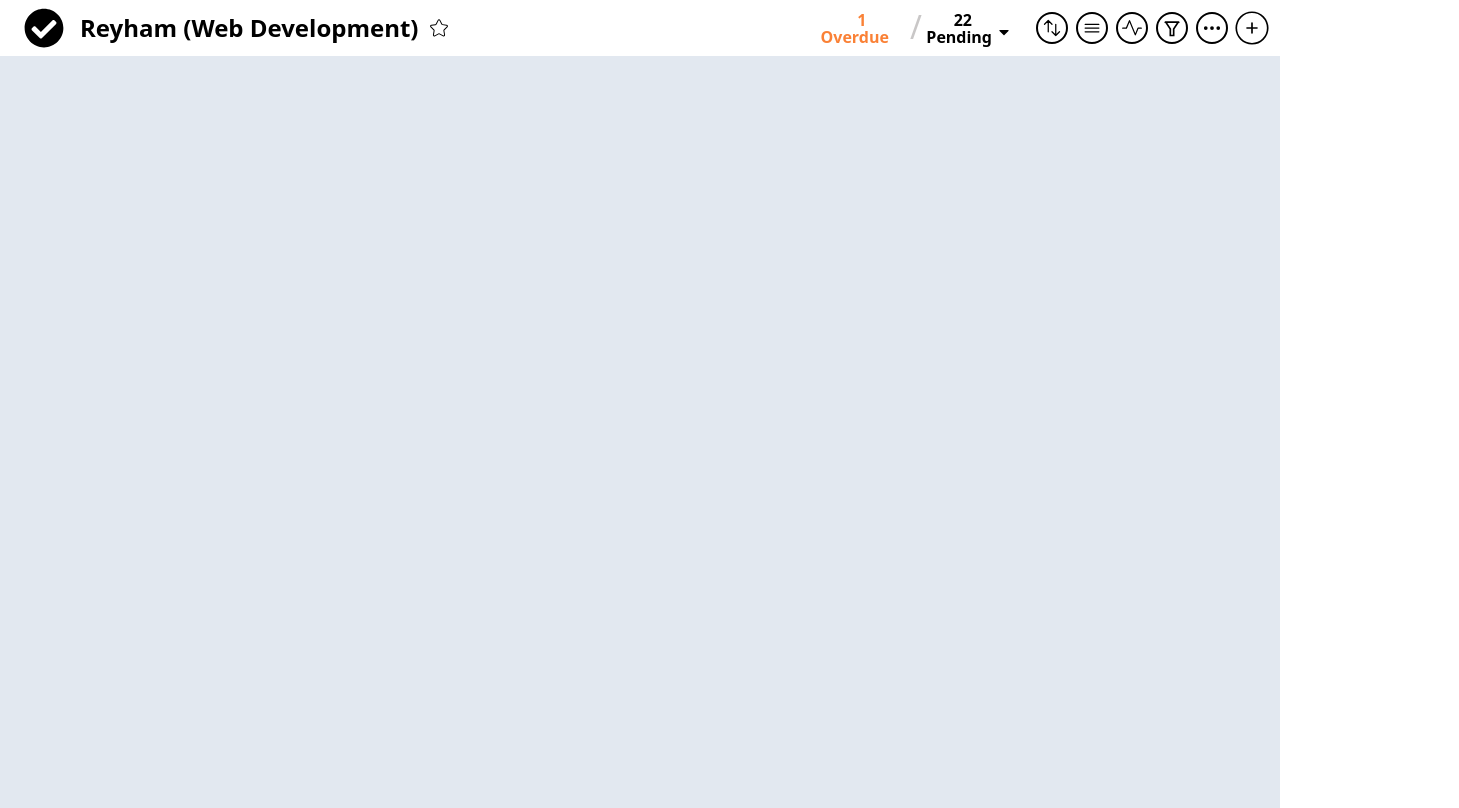
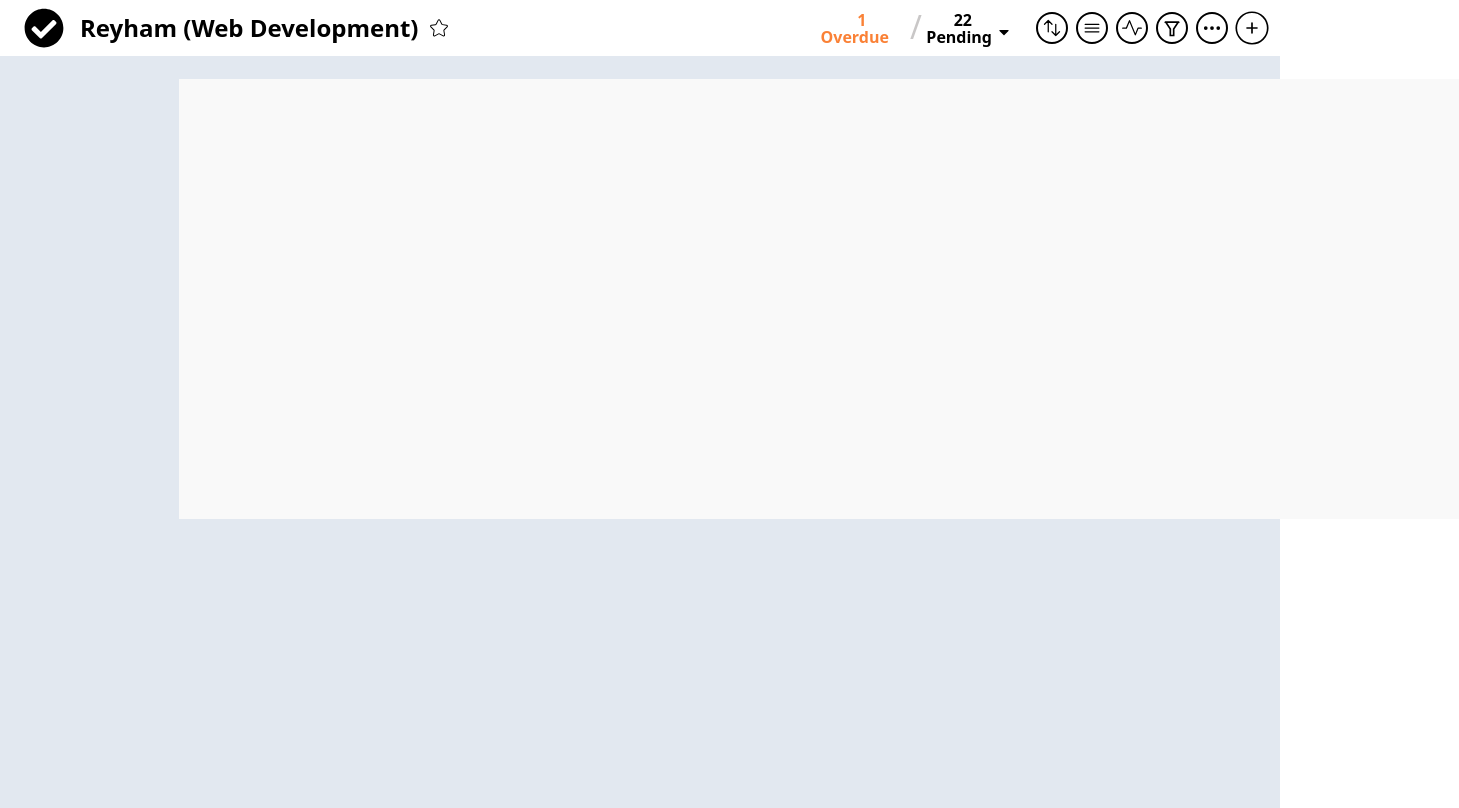
Before and after one commit to kianakermani/design-todo-list, a React (Vite) app: page / in a window 1280 px wide. Shown: the whole page, 1459 px wide, since content can reach past the window. Built offline with nearby package versions, Linux system fonts and the light colour scheme.

Commit message:
made todo component

```diff
--- a/src/App.jsx
+++ b/src/App.jsx
@@ -1,10 +1,12 @@
 import Navbar from "./components/Navbar";
+import Todo from "./components/Todo";
 import "./App.css";
 function App() {
   return (
     <>
       <div className="body">
         <Navbar></Navbar>
+        <Todo></Todo>
       </div>
     </>
   );
--- /dev/null
+++ b/src/components/Todo.css
@@ -0,0 +1,8 @@
+.container {
+  background-color: rgb(249, 249, 249);
+  width: 72.5%;
+  height: 55%;
+  position: absolute;
+  margin-top: 23px;
+  left: 14%;
+}
--- /dev/null
+++ b/src/components/Todo.jsx
@@ -0,0 +1,11 @@
+import "./Todo.css";
+
+const Todo = () => {
+  return (
+    <>
+      <div className="container"></div>
+    </>
+  );
+};
+
+export default Todo;
```
